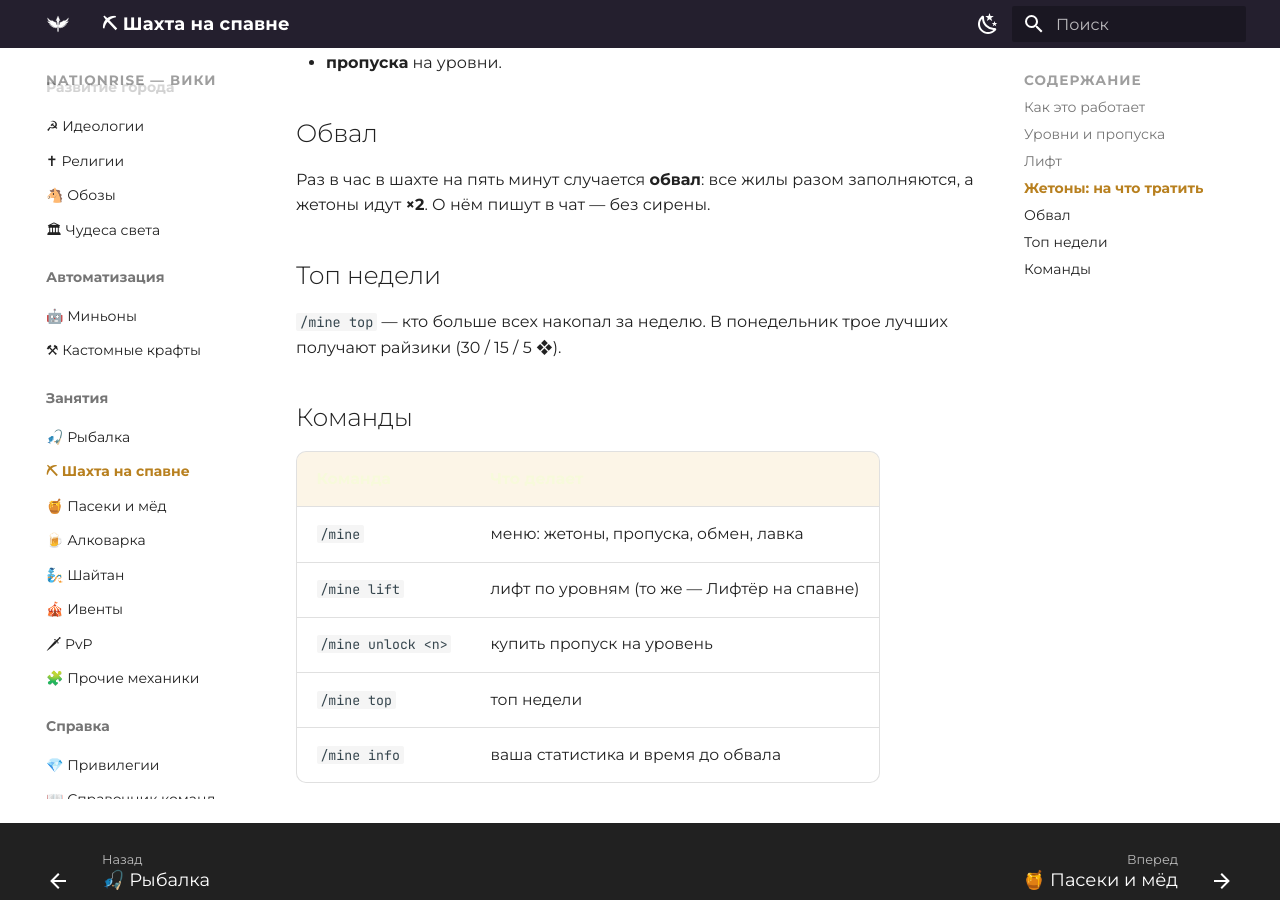
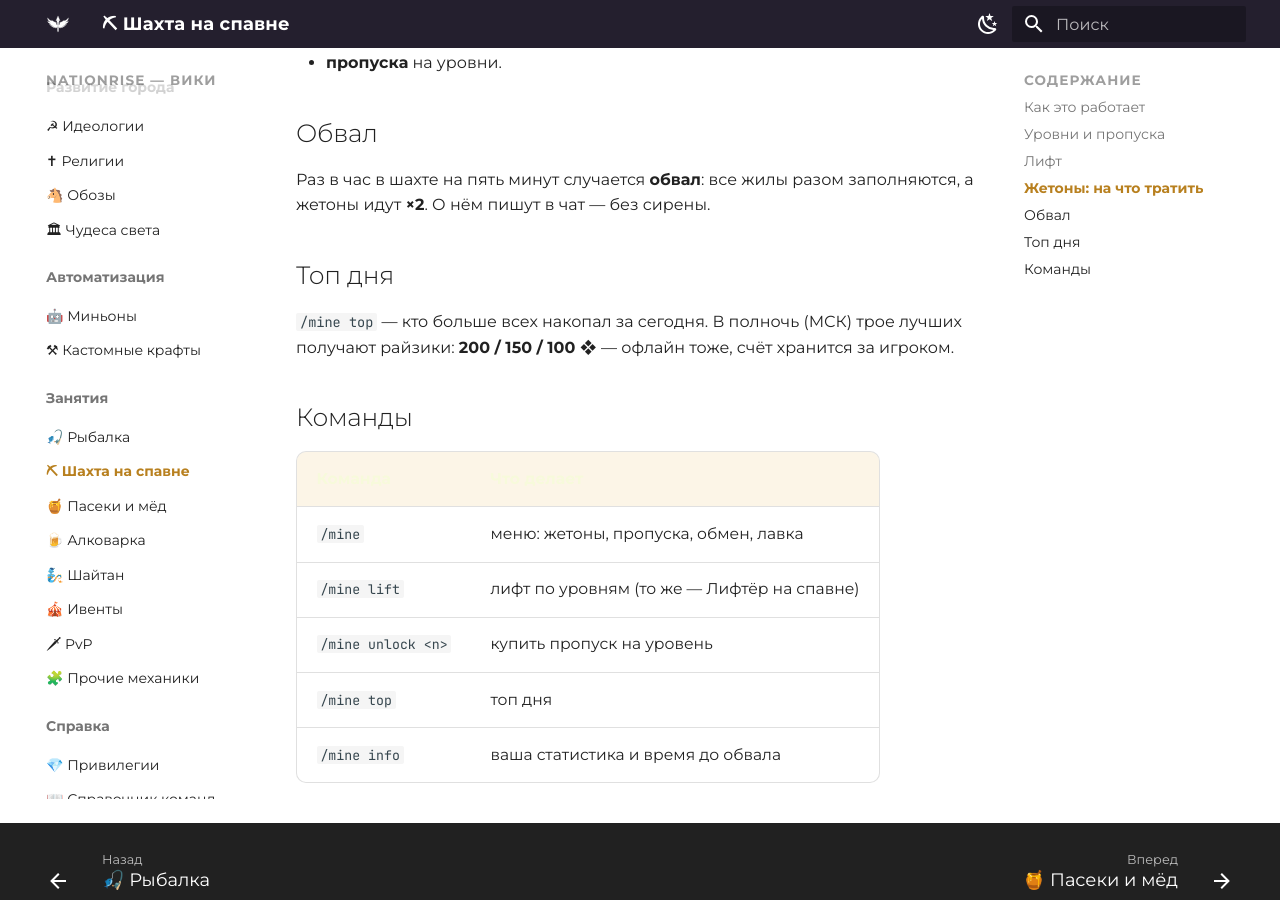
Before and after one commit to zixSSSed/NationRise-Wiki-RU, an MkDocs documentation site: the page built from docs/mine.md, in a window 1280 px wide and 900 px high, scrolled down 1779 px. Built offline with MkDocs 1.6.1 and Material for MkDocs 9.7.7, drawn with Linux system fonts in a browser that asks for light colours.

Commit message:
Шахта: топ каждый день, 200/150/100 райзиков
Co-Authored-By: Claude Opus 5 <noreply@anthropic.com>

```diff
--- a/docs/mine.md
+++ b/docs/mine.md
@@ -55,10 +55,10 @@
 Раз в час в шахте на пять минут случается **обвал**: все жилы разом заполняются, а жетоны
 идут **×2**. О нём пишут в чат — без сирены.
 
-## Топ недели
+## Топ дня
 
-`/mine top` — кто больше всех накопал за неделю. В понедельник трое лучших получают
-райзики (30 / 15 / 5 ❖).
+`/mine top` — кто больше всех накопал за сегодня. В полночь (МСК) трое лучших получают
+райзики: **200 / 150 / 100 ❖** — офлайн тоже, счёт хранится за игроком.
 
 ## Команды
 
@@ -67,5 +67,5 @@
 | `/mine` | меню: жетоны, пропуска, обмен, лавка |
 | `/mine lift` | лифт по уровням (то же — Лифтёр на спавне) |
 | `/mine unlock <n>` | купить пропуск на уровень |
-| `/mine top` | топ недели |
+| `/mine top` | топ дня |
 | `/mine info` | ваша статистика и время до обвала |
```
